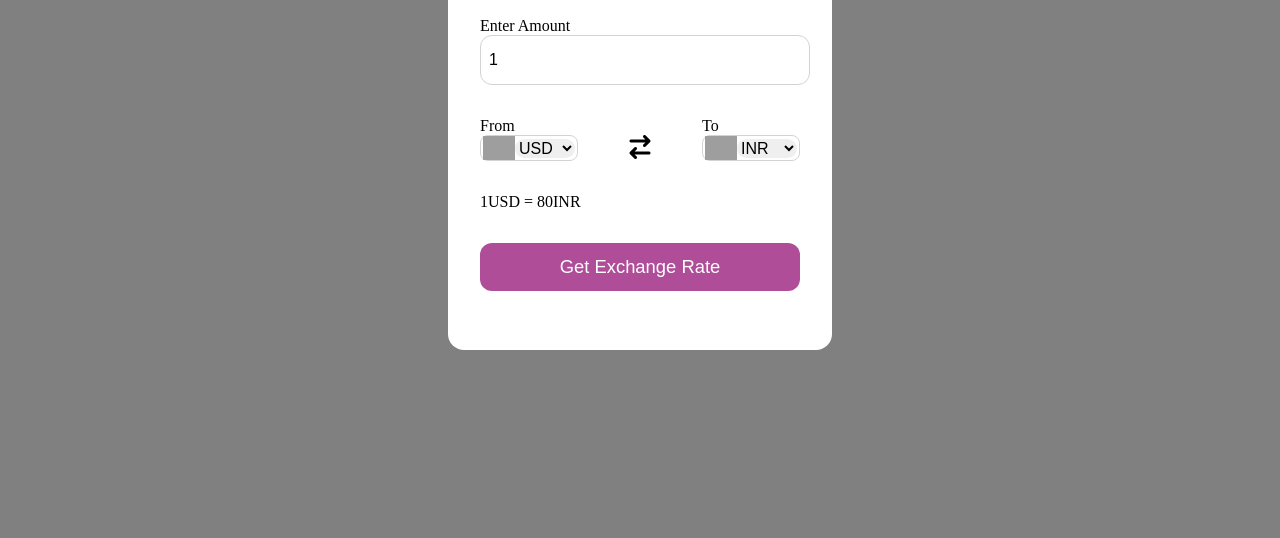
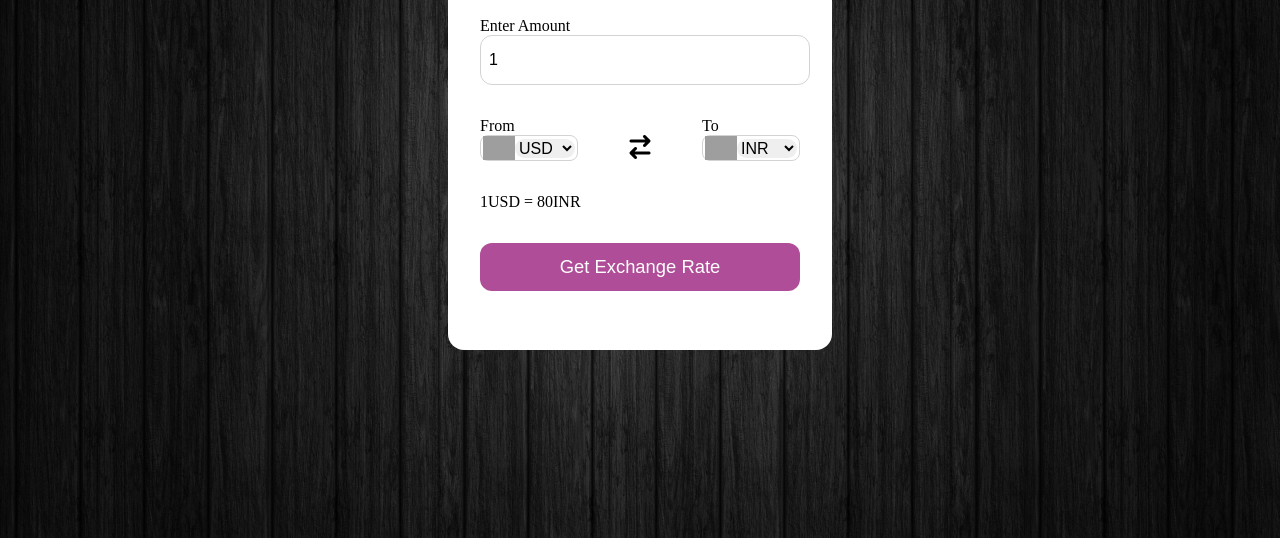
Before and after one commit to Rupendra0/Currency-Converter, a plain HTML site: page index.html in a window 1280 px wide. Shown: the part 262-800 px from the top of the page. Drawn offline with Linux system fonts and the light colour scheme; grey boxes are pictures that could not be loaded.

Commit message:
CC Added

```diff
--- a/style.css
+++ b/style.css
@@ -4,11 +4,16 @@
 }
 
 body {
+
   display: flex;
   justify-content: center;
   align-items: center;
   min-height: 100vh;
-  background-color: grey
+  background-color: grey;
+  background-image: url('wood-1759566.jpg'); /* Add this line */
+  background-size: cover;                  /* Optional: cover the whole body */
+  background-repeat: no-repeat;            /* Optional: prevent repeating */
+  background-position: center;             /* Optional: center the image */
 }
 
 .container {
```
Also changed, not shown: wood-1759566.jpg (added), 1 other file.
